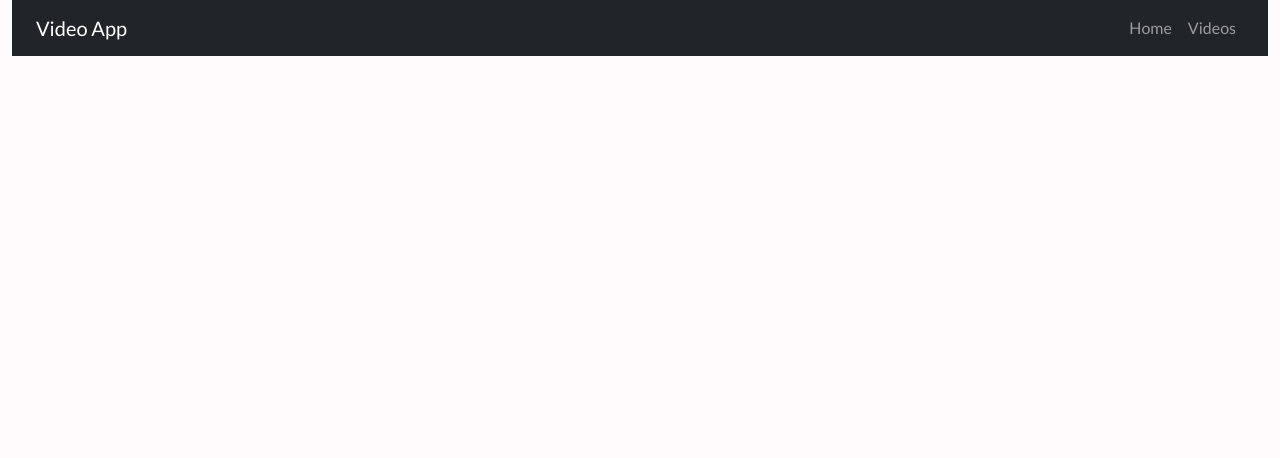
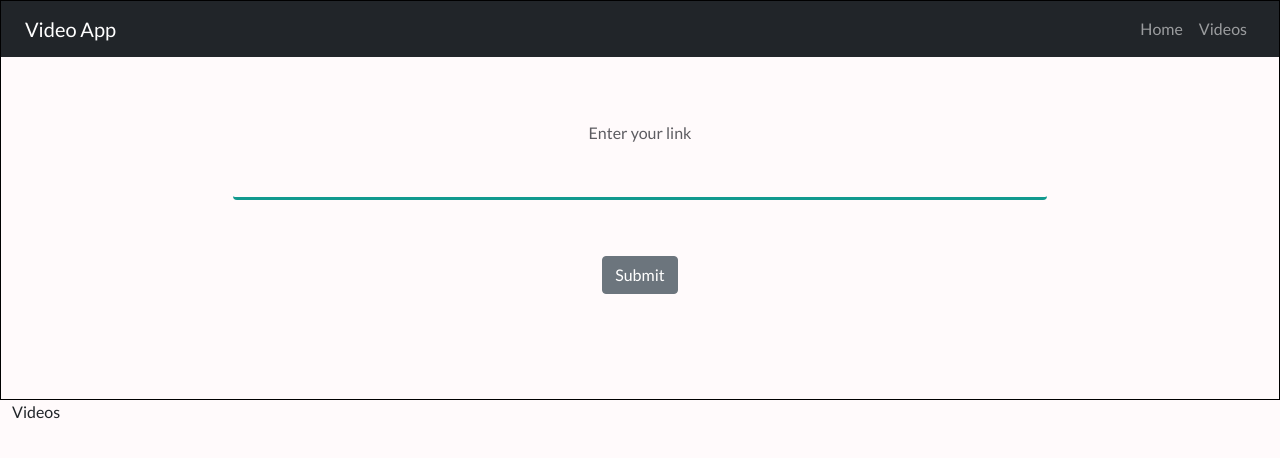
Before and after one commit to KajetanKisielewski/video-app, a React app: page / in a window 1280 px wide. Shown: the top 458 px of the page. Built offline with nearby package versions, Linux system fonts and the light colour scheme.

Commit message:
SearchBar component - created

```diff
--- a/src/components/NavBar.js
+++ b/src/components/NavBar.js
@@ -1,7 +1,7 @@
 import React from 'react';
 import { Navbar, NavbarBrand, NavbarToggler, Collapse, Nav, NavItem, NavLink } from 'reactstrap';
 
-import './NavBar.css';
+import '../styles/navBar.css';
 
 const NavBar = () => {
     const [isOpen, setIsOpen] = React.useState(false);
@@ -9,7 +9,6 @@ const NavBar = () => {
     const toggle = () => setIsOpen(!isOpen);
 
     return (
-        <div>
         <Navbar color="dark" dark expand="md">
             <NavbarBrand href="/">Video App</NavbarBrand>
             <NavbarToggler onClick={toggle} />
@@ -24,7 +23,6 @@ const NavBar = () => {
                 </Nav>
             </Collapse>
         </Navbar>
-        </div>
     );
 };
 
--- /dev/null
+++ b/src/components/SearchBar.js
@@ -0,0 +1,37 @@
+import React from 'react';
+import { Form, FormGroup, Label, Input, Button } from 'reactstrap';
+
+import '../styles/searchBar.css';
+
+const SearchBar = () => {
+    const [state, setState] = React.useState([]);
+
+    const handleChange = (e) => {
+        const { value } = e.target;
+        setState(value);
+    };
+
+    return (
+        <Form className="form">
+            <FormGroup className="form__field">
+                <Input
+                    id="searchBar"
+                    name="searchBar"
+                    className="form__field--input"
+                    placeholder="Please enter your link here"
+                    type="text"
+                    title="Please enter your link here"
+                    value={state.value}
+                    onChange={handleChange}
+                    required
+                />
+                <Label for="searchBar" className="form__field--label">
+                    Enter your link
+                </Label>
+            </FormGroup>
+            <Button className="form__button">Submit</Button>
+        </Form>
+    );
+};
+
+export default SearchBar;
--- /dev/null
+++ b/src/components/SearchResult.js
@@ -0,0 +1,8 @@
+/* eslint-disable arrow-body-style */
+import React from 'react';
+
+const SearchResult = () => {
+    return <div>Videos</div>;
+};
+
+export default SearchResult;
--- a/src/components/VideoApp.js
+++ b/src/components/VideoApp.js
@@ -2,6 +2,10 @@ import React from 'react';
 import { Container, Row, Col } from 'reactstrap';
 
 import NavBar from './NavBar';
+import SearchBar from './SearchBar';
+import SearchResult from './SearchResult';
+
+import '../styles/videoApp.css';
 
 const VideoApp = () => {
     console.log('videoApp component');
@@ -9,8 +13,14 @@ const VideoApp = () => {
     return (
         <Container fluid>
             <Row className="header">
+                <Col className="header__col">
+                    <NavBar />
+                    <SearchBar />
+                </Col>
+            </Row>
+            <Row className="main">
                 <Col>
-                    <NavBar />
+                    <SearchResult />
                 </Col>
             </Row>
         </Container>
--- a/src/components/NavBar.css
+++ b/src/styles/navBar.css
@@ -1,5 +1,9 @@
 .navbar-nav {
     text-align: center;
+}
+
+.header .header__col {
+    padding: 0;
 }
 
 @media(min-width: 768px) {
--- /dev/null
+++ b/src/styles/searchBar.css
@@ -0,0 +1,75 @@
+.form {
+    width: 80%;
+    margin: 4rem auto;
+}
+
+.form__field {
+    position: relative;
+    padding: 2.5rem;
+}
+
+.form .form__field--label {
+    position: absolute;
+    top: 0;
+    left: 50%;
+    transform: translateX(-50%);
+    color: rgb(93, 92, 97);
+}
+
+@media(min-width: 768px) {
+    .form {
+        width: 70%;
+    }
+
+    .form .form__field--label {
+        left: 40px;
+        transform: translateX(0);
+        transition: 0.2s;
+    }
+
+    .form .form__field--input {
+        color: rgb(93, 92, 97);
+        background-color: transparent;
+        outline: none;
+        box-shadow: none;
+        border: none;
+        border-bottom: 0.2rem solid rgb(18, 153, 142);
+    }
+
+    .form .form__field--input::placeholder {
+        color: transparent;
+    }
+
+    .form .form__field--input:placeholder-shown ~ .form__field--label {
+        top: 2.5rem;
+    }
+
+    .form .form__field--input:focus {
+        padding-bottom: 0.5rem;
+        font-weight: bold;
+        outline: none;
+        box-shadow: none;
+        background-color: transparent;
+        border-width: 0.3rem;
+        border-image: linear-gradient( to right, rgb(18, 153, 142), rgb(56, 239, 125) );
+        border-image-slice: 1;
+    }
+
+    .form .form__field--input:focus-visible {
+        outline: 0;
+        box-shadow: 0 0 0 0.25rem rgb(13 110 253 / 25%);
+    }
+
+    .form .form__field--input:focus ~ .form__field--label{
+        position: absolute;
+        top: 0;
+        transition: 0.2s;
+        color: rgb(18, 153, 142);
+        font-weight:700;
+    }
+
+    .form .form__button {
+        display: block;
+        margin: 0 auto;
+    }
+}
--- /dev/null
+++ b/src/styles/videoApp.css
@@ -0,0 +1,5 @@
+.header {
+    min-height: 50vh;
+
+    border: 1px solid black;
+}
```
Lines whose indentation alone changed are shown as unchanged.
